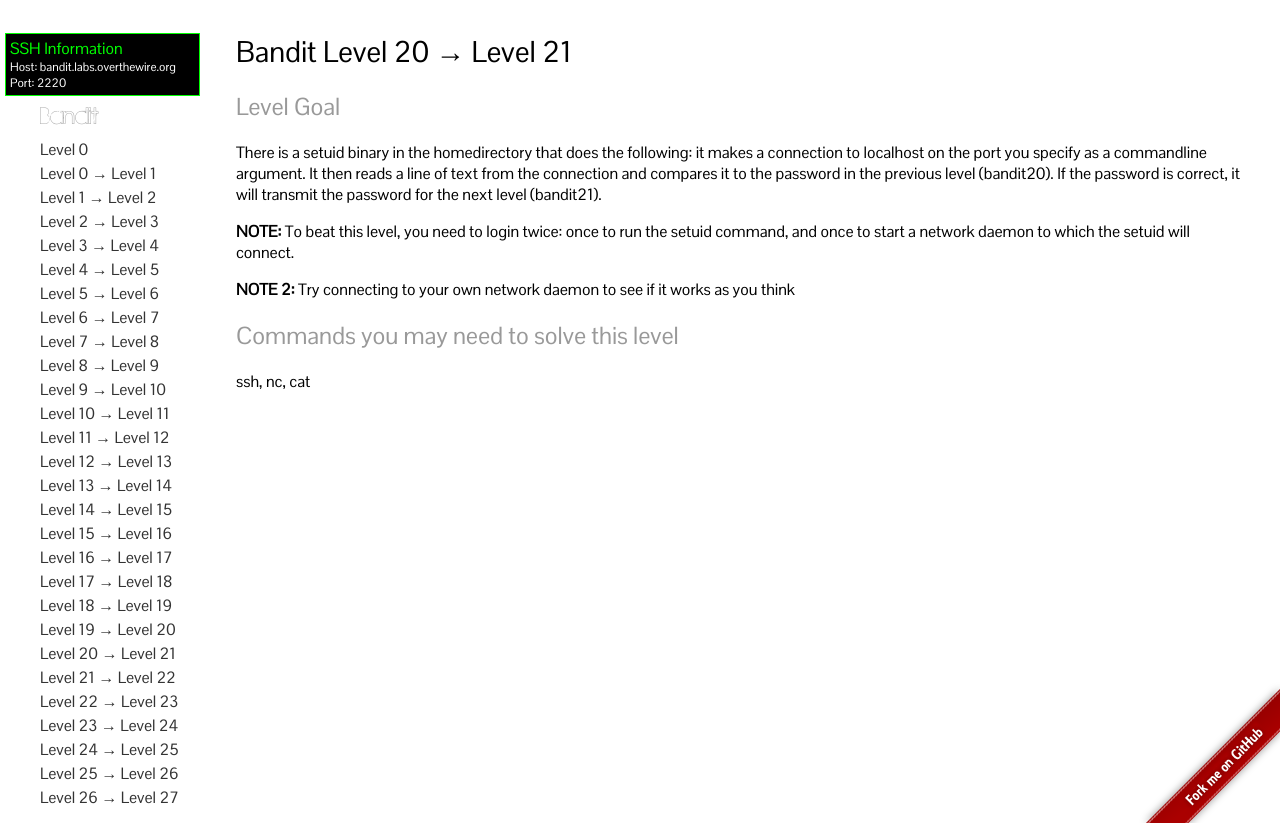
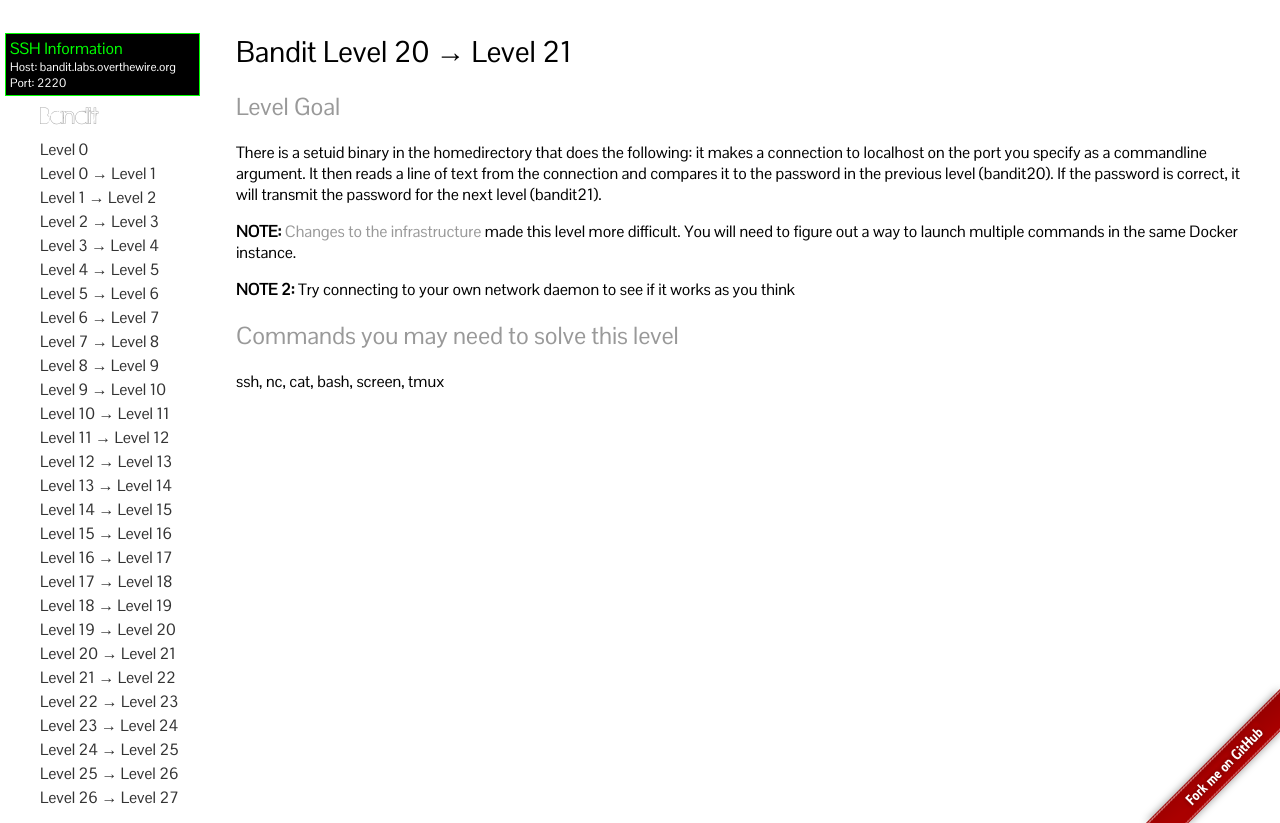
Before and after one commit to OverTheWireOrg/OverTheWire-website, a Jekyll site: the page built from wargames/bandit/bandit21.md, in a window 1280 px wide, cut to the strip 77-900 px from the top of the page. Built offline with Jekyll 4.4.1, drawn with Linux system fonts in a browser that asks for light colours; our own code applies the rules of GitHub Pages for plain Markdown files.

Commit message:
Update note in bandit20 -> bandit21

```diff
--- a/wargames/bandit/bandit21.md
+++ b/wargames/bandit/bandit21.md
@@ -12,13 +12,11 @@
 (bandit20). If the password is correct, it will transmit the
 password for the next level (bandit21).
 
- **NOTE:** To beat this level, you need to login twice: once to run
-the setuid command, and once to start a network daemon to which the
-setuid will connect.
+ **NOTE:** [Changes to the infrastructure](http://overthewire.org/help/sshinfra.html) made this level more difficult. You will need to figure out a way to launch multiple commands in the same Docker instance.
 
  **NOTE 2:** Try connecting to your own network daemon to see if it
 works as you think
 
 Commands you may need to solve this level
 -----------------------------------------
-ssh, nc, cat
+ssh, nc, cat, bash, screen, tmux
```
